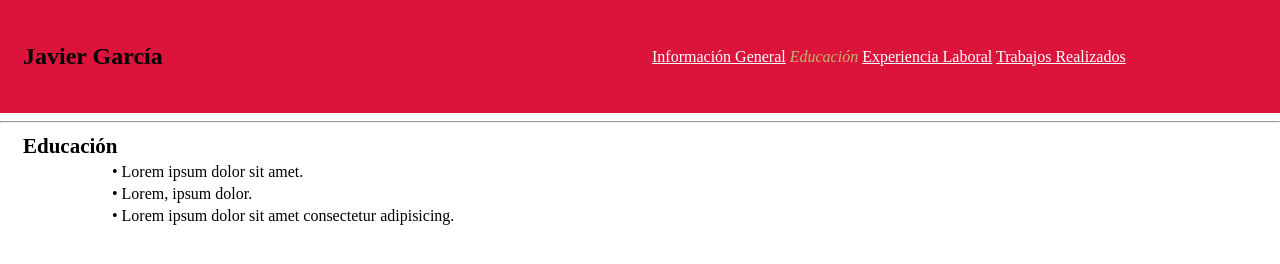
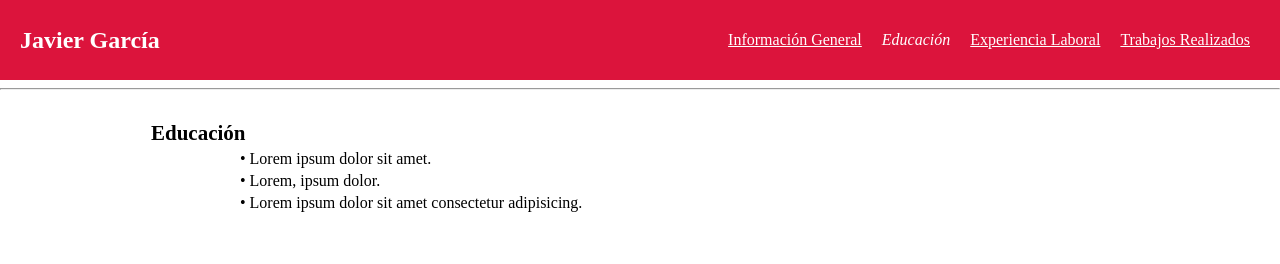
Before and after one commit to RedFoxArg/practicaCVComIT, a plain HTML site: page education.html in a window 1280 px wide. Drawn offline with Linux system fonts and the light colour scheme.

Commit message:
Modified nav bar. Moved some in-line styles to be placed betwen style tags in document head.

```diff
--- a/education.html
+++ b/education.html
@@ -9,23 +9,60 @@
         <meta name="author" content="Javier Garcia">
         <meta name="viewport" content="width=device-width, initial-scale=1.0">
         <title>Educación</title>
+
+        <style>
+            *{
+                box-sizing: border-box;
+            }
+
+            header{
+                margin: 0;
+                padding: 20px 0 20px 20px;
+                width: 100%;
+                height: 10vh;
+                background-color: crimson;
+                color: #ffffff;
+                display: flex;
+                align-items: center;
+            }
+
+            div.mark{
+                width: 30%;
+                align-items: center;
+            }
+
+            nav.menu{
+                width: 70%;
+                display: flex;
+                justify-content: flex-end;
+                align-items: center;
+                margin-right: 20px;
+            }
+
+            .menu a, .menu p{
+                color: #ffffff;
+                list-style: none;
+                margin: 0 10px;
+            }
+        </style>
     </head>
 
     <body style="margin: 0; padding: 0; width: 100%;">
-        <table style="width: 100%; background-color: crimson; margin: 0; padding: 20px 0 20px 20px;">
-            <tr>
-                <td>
-                    <h2 style="margin: 0; padding: 20px 0;">Javier García</h2>
-                </td>
-                <td style="width: 50%; color: darkkhaki;">
-                    <a href="index.html" style="color:white;">Información General</a> <em>Educación</em> <a href="workExperience.html" style="color:white;">Experiencia Laboral</a> <a href="trabajosRealizados.html" style="color:white;">Trabajos Realizados</a>
-                </td>
-            </tr>
-        </table>
+        <header>
+            <div class="mark">
+                <h2 style="margin: 0; padding: 20px 0;">Javier García</h2>
+            </div>
+            <nav class="menu">
+                <a href="index.html">Información General</a>
+                <p><em>Educación</em></p>
+                <a href="workExperience.html">Experiencia Laboral</a>
+                <a href="trabajosRealizados.html">Trabajos Realizados</a>
+            </nav>
+        </header>
 
         <hr>
 
-        <div style="padding: 0 20px;">
+        <div style="width: 80%; margin: auto; padding: 20px; text-align: justify;">
             <table style="border-width: 0; width: 50%;">
                 <thead>
                     <th style="text-align: left; font-size: 21px;">Educación</th>
```
Also changed, not shown: index.html (+48 -11 lines), trabajosRealizados.html (+48 -11 lines), workExperience.html (+11 -10 lines).
